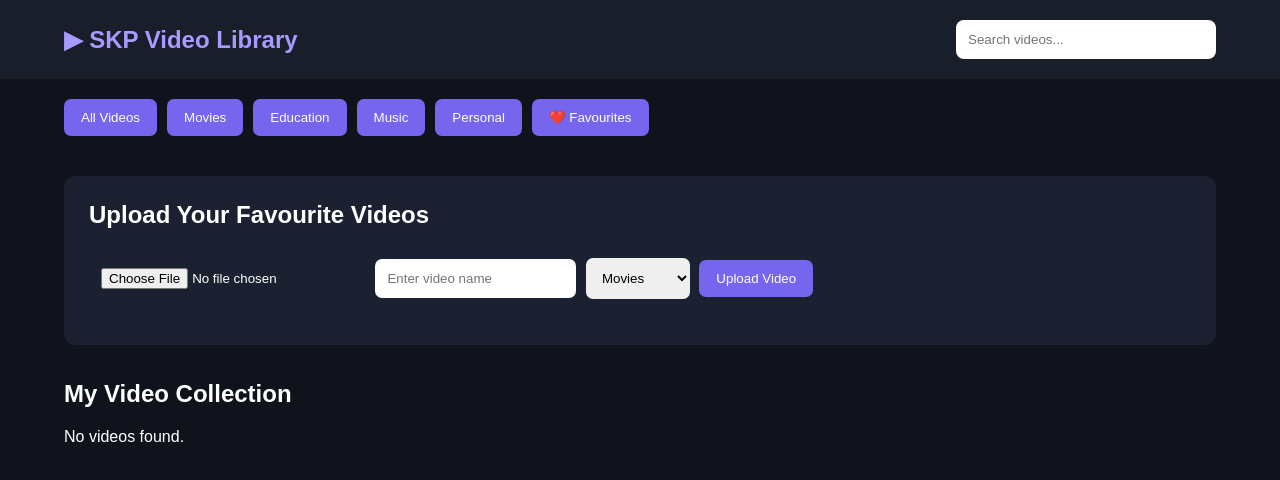
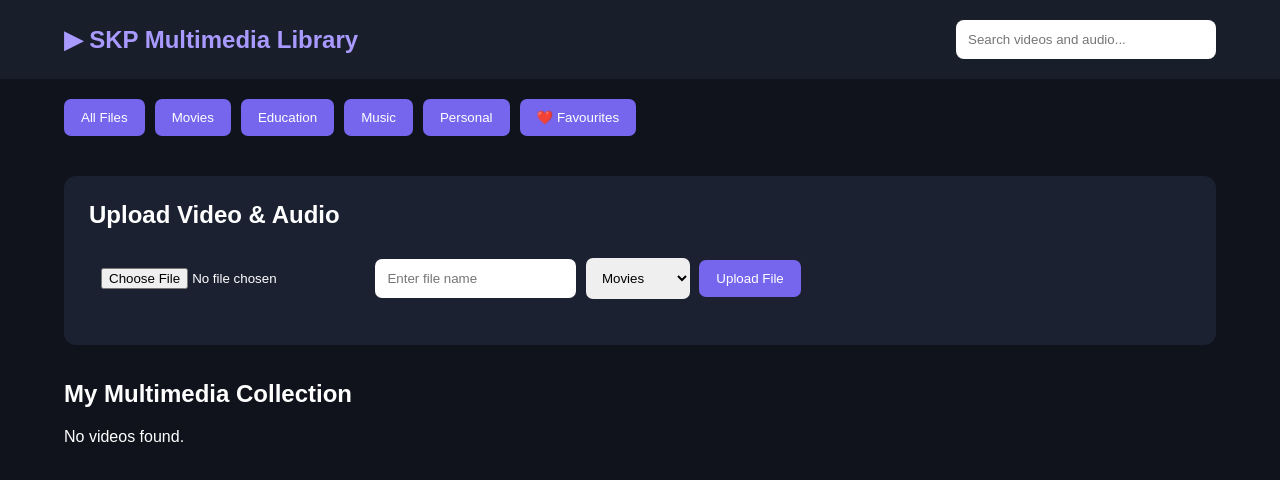
Before and after one commit to sachinpandey7709/Personal-, a plain HTML site: page index.html in a window 1280 px wide. Drawn offline with Linux system fonts and the light colour scheme.

Commit message:
index.html

```diff
--- a/index.html
+++ b/index.html
@@ -1,48 +1,87 @@
-<!DOCTYPE html><html lang="en">
+<!DOCTYPE html>
+<html lang="en">
 <head>
     <meta charset="UTF-8">
     <meta name="viewport" content="width=device-width, initial-scale=1.0">
-    <title>SKP Video Library</title>
+
+    <title>SKP Multimedia Library</title>
+
     <link rel="stylesheet" href="style.css">
 </head>
-<body><header>
-    <h2>▶ SKP Video Library</h2>
-    <input type="search" id="search" placeholder="Search videos...">
-</header><nav>
-    <button onclick="filterVideos('All')">All Videos</button>
+
+<body>
+
+<header>
+    <h2>▶ SKP Multimedia Library</h2>
+
+    <input type="search" id="search"
+           placeholder="Search videos and audio...">
+</header>
+
+<nav>
+    <button onclick="filterVideos('All')">All Files</button>
     <button onclick="filterVideos('Movies')">Movies</button>
     <button onclick="filterVideos('Education')">Education</button>
     <button onclick="filterVideos('Music')">Music</button>
     <button onclick="filterVideos('Personal')">Personal</button>
     <button onclick="filterVideos('Favourites')">❤️ Favourites</button>
-</nav><main>
+</nav>
+
+<main>
+
     <section class="upload-box">
-        <h2>Upload Your Favourite Videos</h2>    <input type="file" id="videoFile" accept="video/*">
 
-    <input type="text" id="videoName"
-           placeholder="Enter video name">
+        <h2>Upload Video & Audio</h2>
+
+        <input type="file"
+               id="videoFile"
+               accept="video/*,audio/*,.ts,.mkv,.avi,.flv">
+
+        <input type="text"
+               id="videoName"
+               placeholder="Enter file name">
 
         <select id="category">
+
             <option value="Movies">Movies</option>
             <option value="Education">Education</option>
             <option value="Music">Music</option>
             <option value="Personal">Personal</option>
             <option value="Other">Other</option>
+
         </select>
 
-    <button onclick="uploadVideo()">Upload Video</button>
+        <button onclick="uploadVideo()">
+            Upload File
+        </button>
+
         <p id="status"></p>
+
     </section>
 
-<h2 class="heading">My Video Collection</h2>
+    <h2 class="heading">My Multimedia Collection</h2>
 
     <div id="videoContainer" class="video-grid"></div>
 
-</main><div id="playerModal" class="modal">
+</main>
+
+<!-- MEDIA PLAYER MODAL -->
+
+<div id="playerModal" class="modal">
+
     <div class="player-box">
+
         <button class="close" onclick="closePlayer()">✕</button>
-        <video id="videoPlayer" controls></video>
+
+        <div id="mediaPlayerArea"></div>
+
         <h3 id="playerTitle"></h3>
+
     </div>
-</div><script src="script.js"></script></body>
+
+</div>
+
+<script src="script.js"></script>
+
+</body>
 </html>
```
Lines whose indentation alone changed are shown as unchanged.
